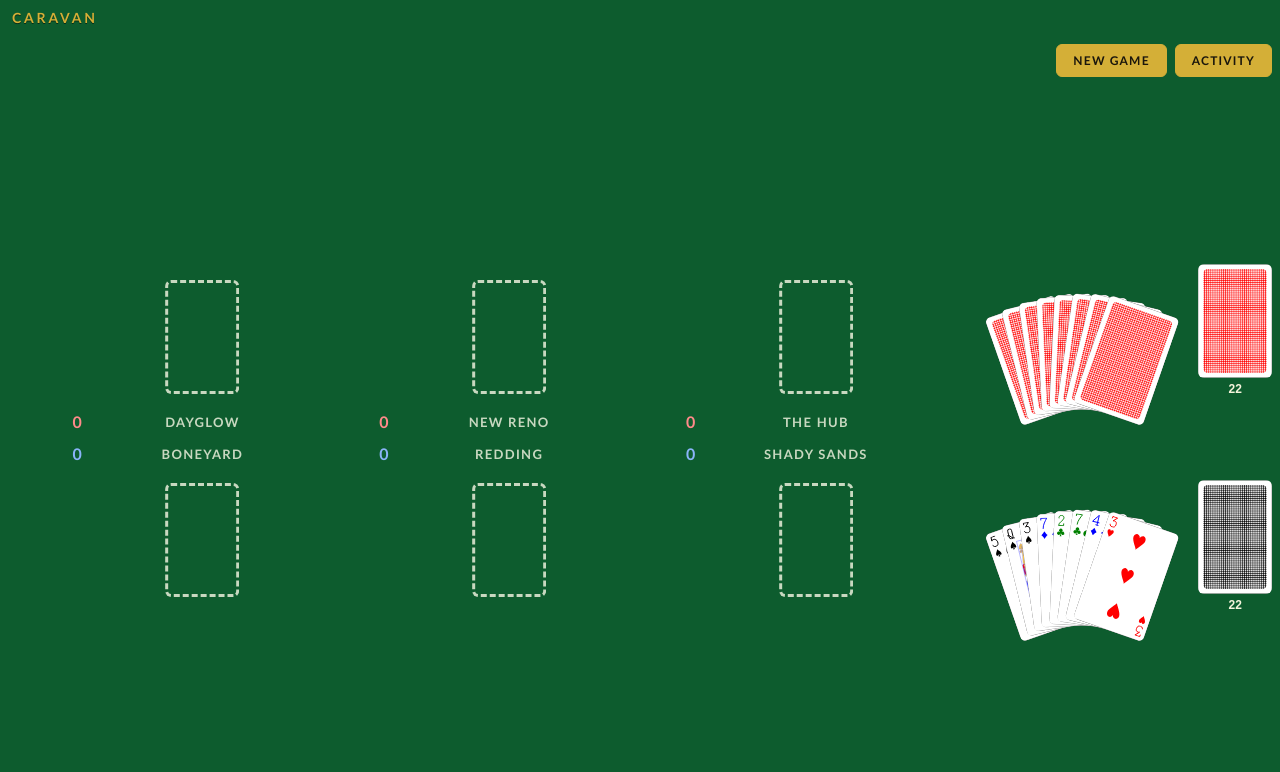
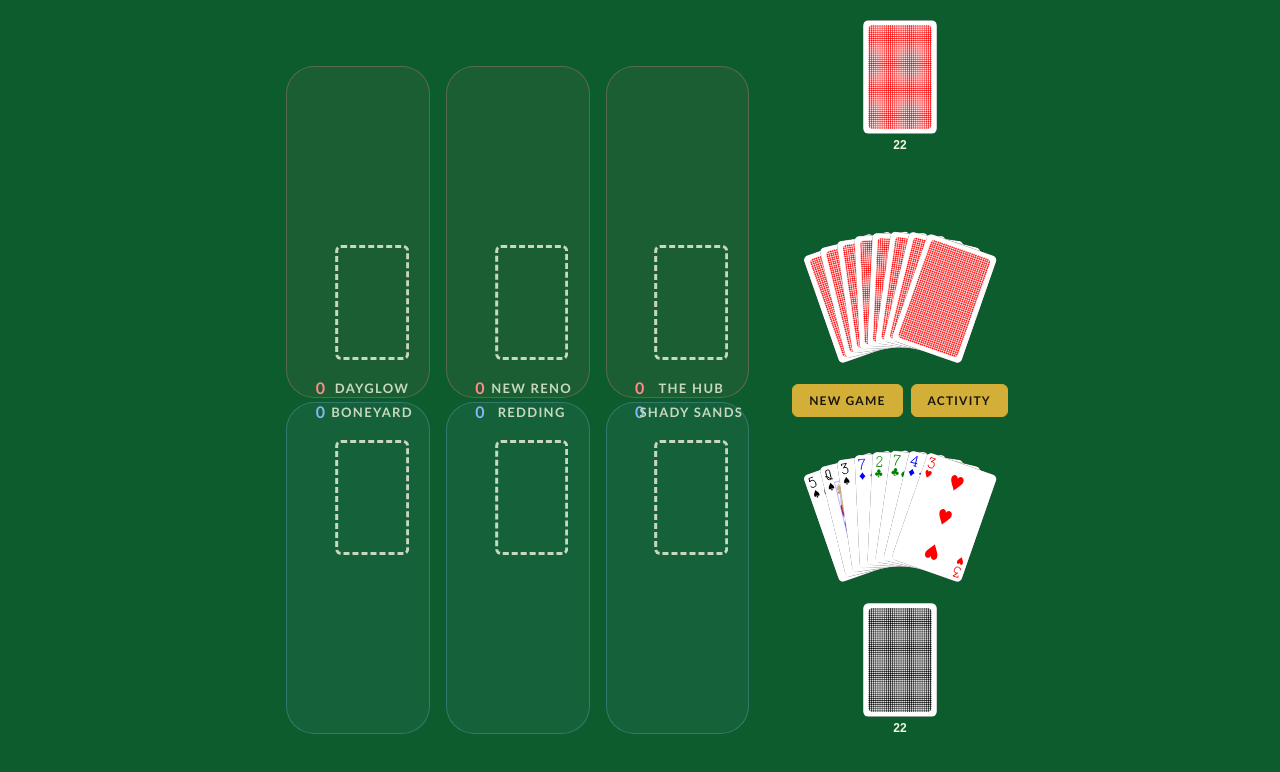
Before and after one commit to thekingofspain/caravan-game, a React (Vite) app: page / in a window 1280 px wide. Shown: the top 772 px of the page. Built offline with nearby package versions, Linux system fonts and the light colour scheme.

Commit message:
Restyle board: caravan panels, two-column layout, centered hands, raised human hand

```diff
--- a/src/App.tsx
+++ b/src/App.tsx
@@ -9,7 +9,6 @@ function Game({ config }: { config: GameConfig }) {
   const store = useGame(config);
   return (
     <div className="app">
-      <h1 className="app__title">Caravan</h1>
       <Board store={store} />
     </div>
   );
--- a/src/global.css
+++ b/src/global.css
@@ -10,6 +10,8 @@
   --c-suit-diamonds: #ffd166;
   --c-human: #8ab4f8;
   --c-ai: #ff8a8a;
+  --c-human-rgb: 138, 180, 248;
+  --c-ai-rgb: 255, 138, 138;
   --c-brown: #8b4513;
 
   --sp-1: 4px;
@@ -57,17 +59,6 @@ body {
   overflow: hidden;
 }
 
-.app__title {
-  color: var(--c-accent);
-  text-transform: uppercase;
-  letter-spacing: 0.2em;
-  text-shadow: 0 1px 0 rgba(0, 0, 0, 0.5);
-  margin: 0;
-  padding: var(--sp-2) var(--sp-3);
-  font-size: 14px;
-  flex-shrink: 0;
-}
-
 .start {
   flex: 1;
   display: flex;
@@ -110,7 +101,8 @@ body {
   width: 100%;
   max-width: 1280px;
   margin: 0 auto;
-  overflow: hidden;
+  overflow-x: hidden;
+  overflow-y: auto;
 }
 
 .sidebar {
@@ -141,10 +133,36 @@ body {
   min-height: 0;
 }
 
+/* two-column board: caravans on the left, hands/cards on the right */
+.board-cols {
+  display: flex;
+  flex: 1;
+  min-height: 0;
+  gap: var(--sp-4);
+  justify-content: center;
+}
+
+.board-col {
+  display: flex;
+  flex-direction: column;
+  min-height: 0;
+}
+
+.board-col--caravans {
+  flex: 0 1 auto;
+  min-width: 0;
+}
+
+.board-col--hands {
+  flex: 0 0 auto;
+  align-items: center;
+}
+
 .play-controls {
   display: flex;
   justify-content: flex-end;
   gap: var(--sp-2);
+  flex: 0 0 auto;
 }
 
 .play-row--ai {
@@ -155,18 +173,25 @@ body {
   align-items: flex-start;
 }
 
-/* each player's hand + deck grouped to the right of their caravans;
-   the deck is vertically centered to the hand, with extra margin between */
-.hand-deck {
+/* each player's hand + deck stacked vertically, deck on the outer edge and
+   hand next to the controls, so the column reads: ai deck / ai hand /
+   buttons / human hand / human deck */
+.hand-half {
   display: flex;
-  flex-direction: row;
+  flex-direction: column;
   align-items: center;
-  gap: var(--sp-5);
-  flex: 0 0 auto;
+  justify-content: center;
+  gap: var(--sp-3);
+  flex: 1 1 0;
   min-height: 0;
 }
 
-.hand-deck .hand-zone {
+.hand-half--human {
+  transform: translateY(var(--hand-lift, 0px));
+  transition: transform 120ms ease;
+}
+
+.hand-half .hand-zone {
   flex: 0 0 auto;
   width: calc(var(--card-w) * 2.5);
   overflow: visible;
@@ -305,7 +330,7 @@ body {
   display: flex;
   gap: calc(var(--score-w) + 14px);
   min-height: 0;
-  padding-left: 84px;
+  padding-left: 63px;
   padding-right: 48px;
 }
 
@@ -314,9 +339,34 @@ body {
   flex-direction: column;
   gap: 0;
   flex: 1;
-  min-height: 50vh;
+  min-height: 42vh;
   position: relative;
   align-items: center;
+}
+
+/* rounded background that surrounds the score and the entire caravan area */
+.caravan-col::before {
+  content: "";
+  position: absolute;
+  top: 2px;
+  bottom: 2px;
+  left: calc(-1 * var(--score-w) + 2px + 21px);
+  right: -21px;
+  z-index: 0;
+  border-radius: 28px;
+  border: 1px solid rgba(255, 255, 255, 0.10);
+  background: rgba(255, 255, 255, 0.04);
+  pointer-events: none;
+}
+
+.play-row--human .caravan-col::before {
+  border-color: rgba(var(--c-human-rgb), 0.28);
+  background: rgba(var(--c-human-rgb), 0.06);
+}
+
+.play-row--ai .caravan-col::before {
+  border-color: rgba(var(--c-ai-rgb), 0.28);
+  background: rgba(var(--c-ai-rgb), 0.06);
 }
 
 .caravan-col__header {
@@ -373,6 +423,7 @@ body {
   font-weight: 700;
   text-transform: uppercase;
   letter-spacing: 0.1em;
+  white-space: nowrap;
 }
 
 .play-row--ai .caravan-col {
--- a/src/ui/Board.tsx
+++ b/src/ui/Board.tsx
@@ -1,4 +1,4 @@
-import { useCallback, useMemo, useState } from "react";
+import { useCallback, useLayoutEffect, useMemo, useState } from "react";
 import { GameStore, isHumanTurn, handSelectable } from "../state/useGame";
 import { PlayerType, TargetRef } from "../game/types";
 import { pairWinner } from "../game/scoring";
@@ -193,23 +193,25 @@ export function Board({ store }: { store: GameStore }) {
     [sel, humanPlayer.hand, legalCaravans, targetSet, jackRemovableSet, pendingKeys, pendingRemove, canDiscard],
   );
 
+  // permanently raise the human hand by ~50% of its own height
+  useLayoutEffect(() => {
+    const apply = () => {
+      const hand = document.querySelector<HTMLElement>(".hand-half--human");
+      if (!hand) return;
+      hand.style.removeProperty("--hand-lift");
+      const h = hand.getBoundingClientRect().height;
+      hand.style.setProperty("--hand-lift", `${-0.12 * h}px`);
+    };
+    apply();
+    window.addEventListener("resize", apply);
+    return () => window.removeEventListener("resize", apply);
+  }, []);
+
    return (
     <div className="board">
       <div className="playfield">
-        <div className="play-controls">
-          <button type="button" className="btn" onClick={onNewGame}>
-            New game
-          </button>
-          <button
-            type="button"
-            className="btn"
-            onClick={() => setActivityOpen((v) => !v)}
-            aria-expanded={activityOpen}
-          >
-            Activity
-          </button>
-        </div>
-
+        <div className="board-cols">
+          <div className="board-col board-col--caravans">
             <div className="play-row play-row--ai">
               <div className="caravans-row">
                 {[0, 1, 2].map((ci) => {
@@ -238,25 +240,6 @@ export function Board({ store }: { store: GameStore }) {
                     </div>
                   );
                 })}
-          </div>
-
-          <div className="hand-deck">
-            <PlayerHand
-              playerType="ai"
-              player={aiPlayer}
-              selectedHandIndex={null}
-              selectableIndices={new Set()}
-              onCardClick={noop}
-            />
-            <button
-              type="button"
-              className="deck-pile deck-pile--ai"
-              onClick={() => setViewDeck(1)}
-              aria-label={`AI deck, ${aiPlayer.deck.length} cards remaining. View the deck.`}
-            >
-              <div className="card card--back card--deck2" />
-              <span className="deck-pile__count">{aiPlayer.deck.length}</span>
-            </button>
               </div>
             </div>
 
@@ -300,8 +283,44 @@ export function Board({ store }: { store: GameStore }) {
                   );
                 })}
               </div>
+            </div>
+          </div>
 
-          <div className="hand-deck">
+          <div className="board-col board-col--hands">
+            <div className="hand-half">
+              <button
+                type="button"
+                className="deck-pile deck-pile--ai"
+                onClick={() => setViewDeck(1)}
+                aria-label={`AI deck, ${aiPlayer.deck.length} cards remaining. View the deck.`}
+              >
+                <div className="card card--back card--deck2" />
+                <span className="deck-pile__count">{aiPlayer.deck.length}</span>
+              </button>
+              <PlayerHand
+                playerType="ai"
+                player={aiPlayer}
+                selectedHandIndex={null}
+                selectableIndices={new Set()}
+                onCardClick={noop}
+              />
+            </div>
+
+            <div className="play-controls">
+              <button type="button" className="btn" onClick={onNewGame}>
+                New game
+              </button>
+              <button
+                type="button"
+                className="btn"
+                onClick={() => setActivityOpen((v) => !v)}
+                aria-expanded={activityOpen}
+              >
+                Activity
+              </button>
+            </div>
+
+            <div className="hand-half hand-half--human">
               <PlayerHand
                 playerType="human"
                 player={humanPlayer}
@@ -318,6 +337,7 @@ export function Board({ store }: { store: GameStore }) {
                 <div className="card card--back card--deck1" />
                 <span className="deck-pile__count">{humanPlayer.deck.length}</span>
               </button>
+            </div>
           </div>
         </div>
       </div>
```
Lines whose indentation alone changed are shown as unchanged.
